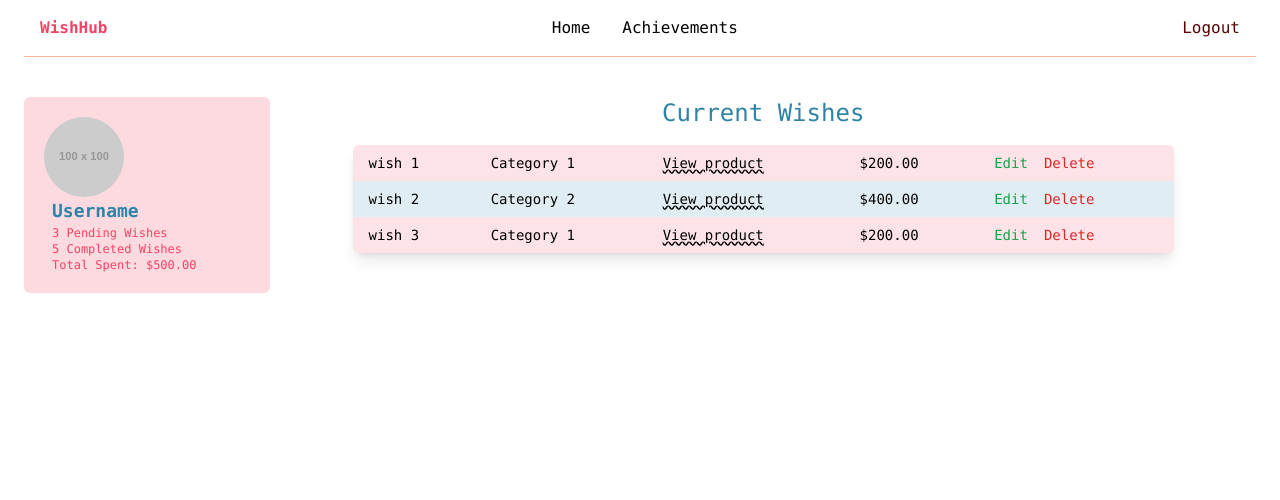
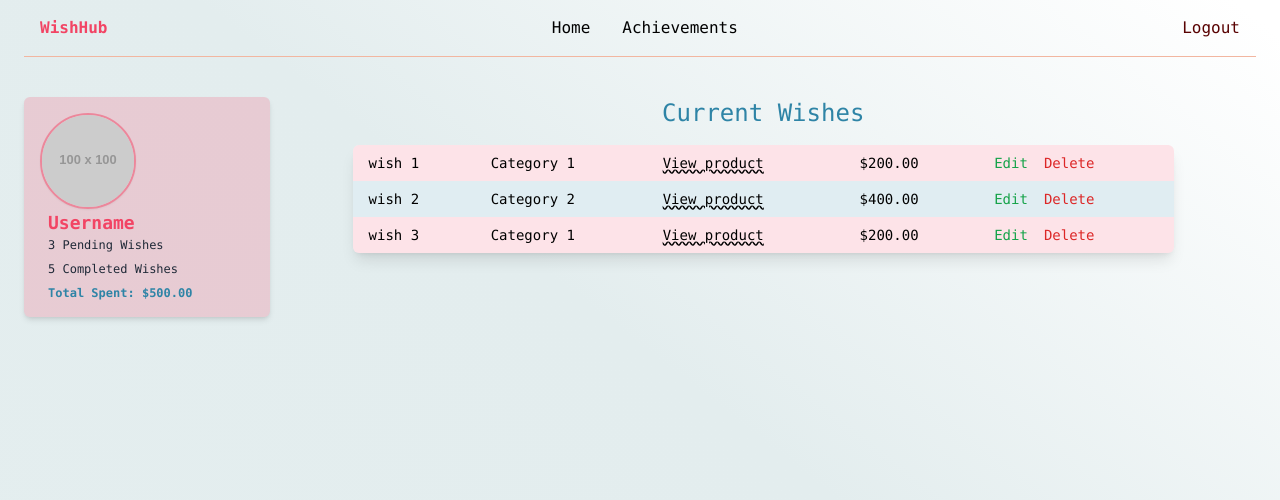
Before and after one commit to lindagd/WishHub, a React (Vite) app in the folder frontend/: page / in a window 1280 px wide. Shown: the top 500 px of the page. Built offline with nearby package versions, Linux system fonts and the light colour scheme.

Commit message:
improve all pages style

```diff
--- a/frontend/src/components/Sidebar.jsx
+++ b/frontend/src/components/Sidebar.jsx
@@ -3,14 +3,16 @@ import '../index.css'
 
 const Sidebar = () => {
     return(
-        <div className="flex flex-wrap w-1/5 h-fit p-5 bg-pink/20 rounded-md text-white space-x-2">
-            <img src="https://via.placeholder.com/100" alt="User" className="size-20 rounded-full" />
+        <div className="flex flex-wrap items-center w-1/5 h-fit p-4 bg-pink/20 rounded-md shadow-md text-gray-800 space-x-2">
+            <img src="https://via.placeholder.com/100" alt="User" className="size-24 rounded-full border-2 border-pink/50 shadow-sm" />
             <div className="flex flex-col items-center">
-                <div className="text-xs text-pink">
-                    <div className="text-lg font-bold text-blue">Username</div>
-                    <p>3 Pending Wishes</p>
-                    <p>5 Completed Wishes</p>
-                    <p>Total Spent: $500.00</p>
+                <div>
+                    <div className="text-lg font-bold text-pink">Username</div>
+                    <div className="text-xs space-y-2">
+                       <p>3 Pending Wishes</p>
+                        <p>5 Completed Wishes</p>
+                        <p className="font-semibold text-blue">Total Spent: $500.00</p>
+                    </div>
                 </div>
             </div>
         </div>
--- a/frontend/src/index.css
+++ b/frontend/src/index.css
@@ -3,6 +3,6 @@
 @tailwind utilities;
 
 body {
-    background-color: #fef0e3;
-    background-color: #fff;
+    background: rgb(255,255,255);
+    background: linear-gradient(38deg, rgba(255,255,255,1) 0%, rgba(228,238,239,1) 0%, rgba(227,237,238,1) 53%, rgba(255,255,255,1) 98%);
 }
```
